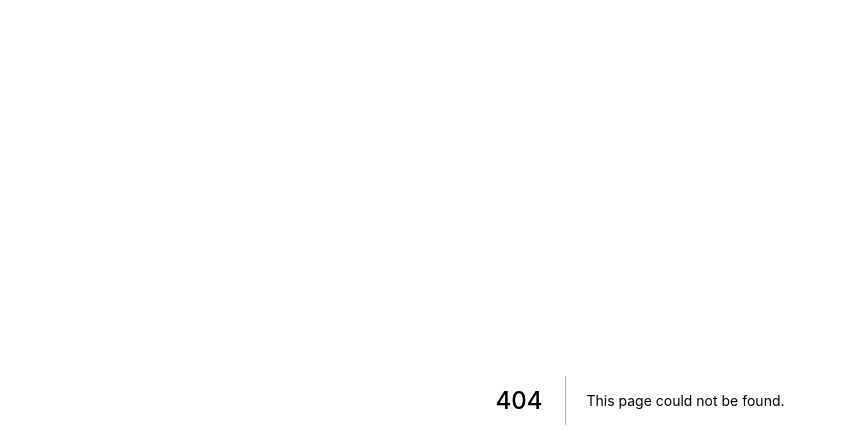
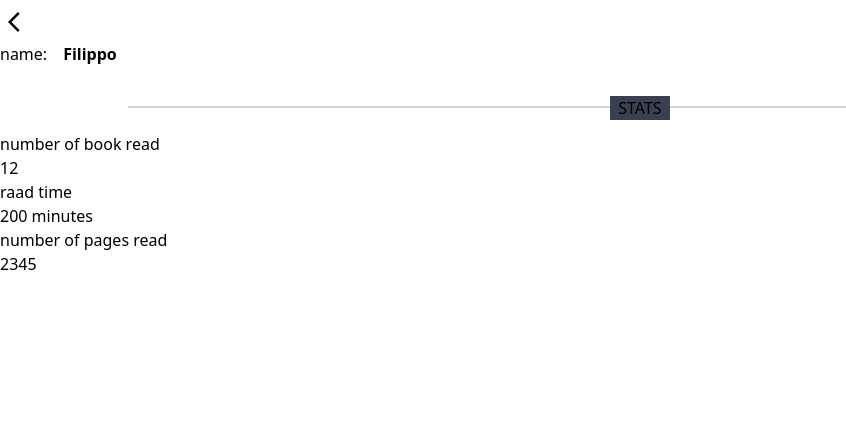
Before and after one commit to Filippo831/bookApplication, a Next.js app: page /user in a window 1280 px wide. Before the commit this address had no page. Shown: the top 448 px of the page, without its empty margins (0-846 px from the left). Built offline with nearby package versions, Linux system fonts and the light colour scheme.

Commit message:
user page, icons on navbar

```diff
--- a/package.json
+++ b/package.json
@@ -9,6 +9,7 @@
   },
   "dependencies": {
     "@material-ui/core": "^4.11.2",
+    "@material-ui/icons": "^4.11.2",
     "autoprefixer": "^10.0.2",
     "framer-motion": "^2.9.4",
     "next": "10.0.3",
--- a/pages/components/modal/modal.js
+++ b/pages/components/modal/modal.js
@@ -4,7 +4,7 @@ import {TextField} from "@material-ui/core"
 export default function NewBook(){
   return (
     <motion.div className="absolute z-50 w-4/5 m-auto bg-gray-600 rounded-3xl h-4/5"
-      style={{top:0, margin:"10%"}}
+      style={{top:"50vh",left:"50vw", transform:"translate(-50%,-50%)", maxWidth:"600px", maxHeight:"140vw"}}
       initial={{opacity:0}}
       animate={{opacity:1}}
       exit={{opacity:0}}
--- a/pages/components/navbar/navbar.js
+++ b/pages/components/navbar/navbar.js
@@ -1,19 +1,22 @@
+import Link from "next/link"
 import List from "./parts/list";
 import New from "./parts/new";
 import User from "./parts/user";
 
 export default function Navbar(props) {
   return (
-    <div className="align-middle grid grid-cols-3">
+    <div className="h-full grid grid-cols-3">
       <div>
         <List></List>
       </div>
       <div onClick={props.toggleModalOpen}>
         <New></New>
       </div>
-      <div>
-        <User></User>
-      </div>
+      <Link href="/user">
+        <div>
+          <User></User>
+        </div>
+      </Link>
     </div>
   )
 }
--- a/pages/components/navbar/parts/list.js
+++ b/pages/components/navbar/parts/list.js
@@ -1,9 +1,12 @@
-export default function List(){
-  return(
-    <div>
-      <h1>_</h1>
-      <h1>_</h1>
-      <h1>_</h1>
+import ListIcon from '@material-ui/icons/List';
+export default function List() {
+  return (
+    <div className="w-full h-full bg-gray-400">
+      <ListIcon className="relative top-1/2 left-1/2"
+        style={{transform:"scale(10)",transform: "translate(-50%,-50%)"}}
+        fontSize="large"
+      >
+      </ListIcon>
     </div>
   )
 }
--- a/pages/components/navbar/parts/new.js
+++ b/pages/components/navbar/parts/new.js
@@ -1,8 +1,12 @@
-
+import AddIcon from '@material-ui/icons/Add';
 export default function New(){
   return(
-    <div>
-      <h1>new</h1>
+    <div className="w-full h-full bg-gray-400">
+      <AddIcon className="relative top-1/2 left-1/2"
+        style={{transform: "translate(-50%,-50%)"}}
+        fontSize="large"
+      >
+      </AddIcon>
     </div>
   )
 }
--- a/pages/components/navbar/parts/user.js
+++ b/pages/components/navbar/parts/user.js
@@ -1,8 +1,12 @@
-
+import AccountCircleIcon from '@material-ui/icons/AccountCircle';
 export default function User(){
   return(
-    <div>
-      User
+    <div className="w-full h-full bg-gray-400">
+      <AccountCircleIcon className="relative top-1/2 left-1/2"
+        style={{transform:"scale(10)",transform: "translate(-50%,-50%)"}}
+        fontSize="large"
+      >
+      </AccountCircleIcon>
     </div>
   )
 }
--- /dev/null
+++ b/pages/components/user/userMain.js
@@ -0,0 +1,14 @@
+import Link from "next/link"
+import ArrowBackIosIcon from '@material-ui/icons/ArrowBackIos';
+export default function UserMain() {
+  return (
+    <div>
+      {/* --- FRECCIA RETURN --- */}
+      <div>
+        <Link href="/">
+          <ArrowBackIosIcon></ArrowBackIosIcon>
+        </Link>
+      </div>
+    </div>
+  )
+}
--- a/pages/index.js
+++ b/pages/index.js
@@ -5,10 +5,10 @@ import NewBook from './components/modal/modal';
 import Navbar from './components/navbar/navbar';
 import {motion,AnimatePresence} from "framer-motion"
 
-const numberCardPage = 3;
+const numberCardPage = 6;
 
 export default function Home() {
-  const [modalOpen, setModalOpen] = useState(true)
+  const [modalOpen, setModalOpen] = useState(false)
   let temp = [];
   for (let a = 0; a < numberCardPage; a++) temp.push([0])
   const toggleModalOpen = () => {
@@ -32,7 +32,7 @@ export default function Home() {
         </div>
 
         {/* NAVBAR */}
-        <div className="absolute w-full h-20 bg-yellow-800"
+        <div className="absolute z-30 w-full h-16 bg-yellow-800"
           style={{bottom: "0"}}
         >
           <Navbar toggleModalOpen={toggleModalOpen}></Navbar>
--- /dev/null
+++ b/pages/user.js
@@ -0,0 +1,44 @@
+import UserMain from "./components/user/userMain";
+
+export default function User() {
+  return (
+    <div>
+      {/* --- BACK ARROW --- */}
+      <div className="m-2">
+        <UserMain fontSize="large"></UserMain>
+      </div>
+      {/* --- PERSONAL INFORMATION --- */}
+      <div className="mb-10">
+        {/*  NAME  */}
+        <div className="flex ">
+          <h3 className="">name:</h3>
+          <h1 className="ml-4 font-semibold">Filippo</h1>
+        </div>
+      </div>
+      {/* --- STATS --- */}
+      <div>
+        <div style={{height: "2px", marginLeft: "10%"}} className="w-4/5 bg-gray-300"></div>
+        <div className="flex justify-around">
+          <h1 className="relative px-2 bg-gray-700"
+            style={{transform:"translate(0, -50%)"}}
+          >STATS</h1>
+        </div>
+        {/*  NUMBER OF BOOK READ  */}
+        <div>
+          <h3>number of book read</h3>
+          <h1>12</h1>
+        </div>
+        {/*  READ TIME  */}
+        <div>
+          <h3>raad time</h3>
+          <h1>200 minutes</h1>
+        </div>
+        {/*  PAGES READ  */}
+        <div>
+          <h3>number of pages read</h3>
+          <h1>2345</h1>
+        </div>
+      </div>
+    </div>
+  )
+}
```
Also changed, not shown: 1 other file (tests, documents, lock files or other folders).
